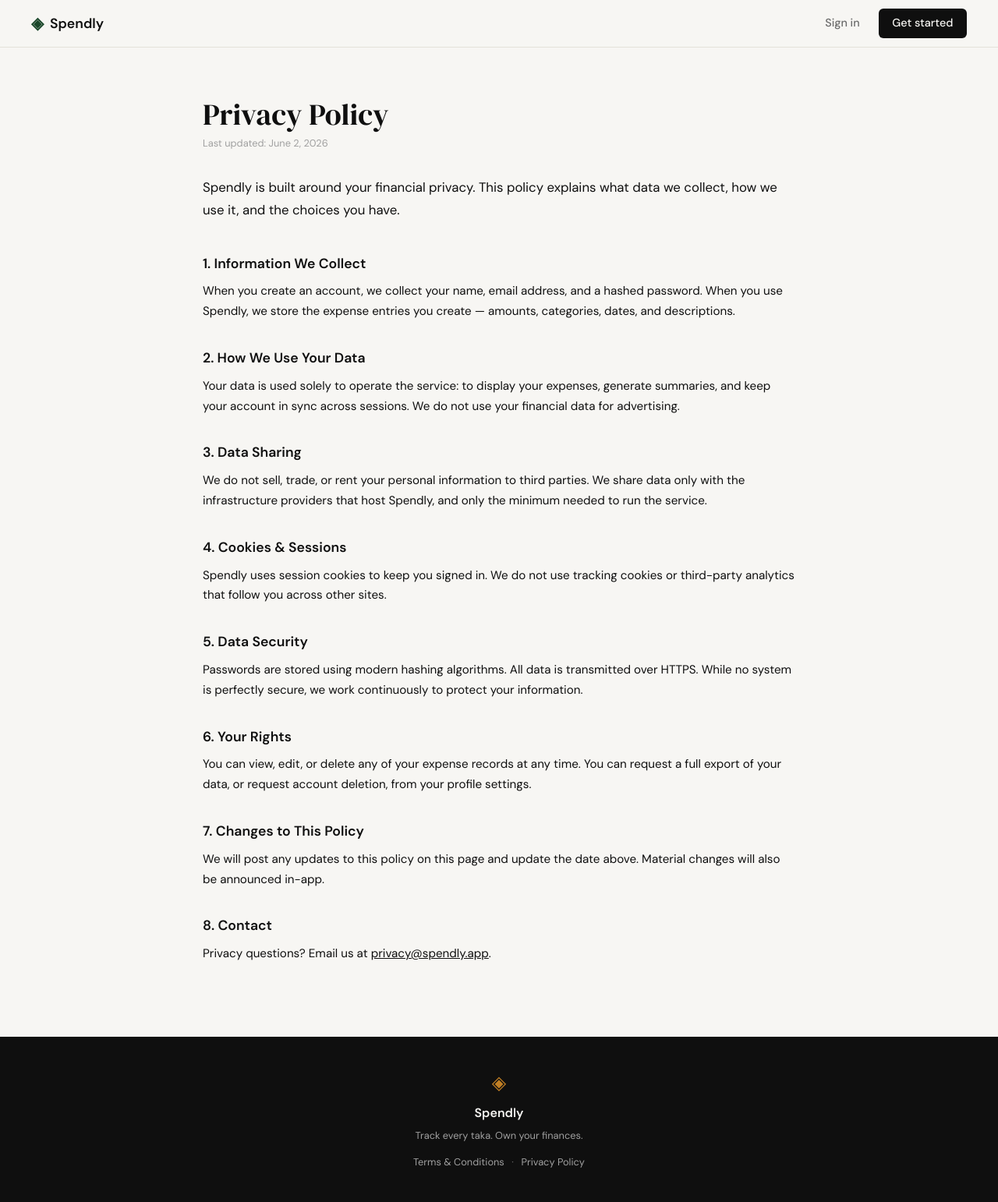
After one commit to Pranto-Paul/spendly, a Flask app: page /privacy in a window 1280 px wide. The commit adds this page. Shown: the whole page at 78% size. Run offline with Flask 3, Linux system fonts and the light colour scheme.

Commit message:
fet:add privacy-policy and terms and condition to the website

```diff
--- a/app.py
+++ b/app.py
@@ -20,6 +20,16 @@ def register():
 @app.route("/login")
 def login():
     return render_template("login.html")
+
+
+@app.route("/terms")
+def terms():
+    return render_template("terms.html")
+
+
+@app.route("/privacy")
+def privacy():
+    return render_template("privacy.html")
 
 
 # ------------------------------------------------------------------ #
--- a/static/css/style.css
+++ b/static/css/style.css
@@ -507,6 +507,78 @@ a { color: inherit; text-decoration: none; }
     color: var(--ink-faint);
 }
 
+.footer-links {
+    margin-top: 0.5rem;
+    display: flex;
+    align-items: center;
+    gap: 0.6rem;
+    font-size: 0.8rem;
+}
+
+.footer-links a {
+    color: var(--ink-faint);
+    text-decoration: none;
+    transition: color 0.2s ease;
+}
+
+.footer-links a:hover { color: var(--paper); text-decoration: underline; }
+
+.footer-links-sep { color: var(--ink-faint); opacity: 0.6; }
+
+/* ------------------------------------------------------------------ */
+/* Legal pages (Terms / Privacy)                                       */
+/* ------------------------------------------------------------------ */
+
+.legal-section {
+    padding: 4rem 1.5rem 5rem;
+    background: var(--paper);
+}
+
+.legal-container {
+    max-width: 760px;
+    margin: 0 auto;
+}
+
+.legal-title {
+    font-family: 'DM Serif Display', Georgia, serif;
+    font-size: 2.4rem;
+    font-weight: 400;
+    color: var(--ink);
+    margin: 0 0 0.3rem;
+    line-height: 1.15;
+}
+
+.legal-updated {
+    font-size: 0.8rem;
+    color: var(--ink-faint);
+    margin: 0 0 2rem;
+}
+
+.legal-intro {
+    font-size: 1.05rem;
+    line-height: 1.7;
+    color: var(--ink);
+    margin: 0 0 2.5rem;
+}
+
+.legal-heading {
+    font-family: 'DM Sans', sans-serif;
+    font-size: 1.1rem;
+    font-weight: 600;
+    color: var(--ink);
+    margin: 2rem 0 0.6rem;
+}
+
+.legal-body {
+    font-size: 0.95rem;
+    line-height: 1.7;
+    color: var(--ink);
+    margin: 0 0 0.8rem;
+}
+
+.legal-body a { color: var(--accent-1); text-decoration: underline; }
+.legal-body a:hover { color: var(--ink); }
+
 /* ------------------------------------------------------------------ */
 /* Responsive                                                          */
 /* ------------------------------------------------------------------ */
--- a/templates/base.html
+++ b/templates/base.html
@@ -34,6 +34,11 @@
             <span class="brand-icon">◈</span>
             <span class="footer-name">Spendly</span>
             <p class="footer-copy">Track every taka. Own your finances.</p>
+            <nav class="footer-links" aria-label="Legal">
+                <a href="{{ url_for('terms') }}">Terms &amp; Conditions</a>
+                <span class="footer-links-sep">·</span>
+                <a href="{{ url_for('privacy') }}">Privacy Policy</a>
+            </nav>
         </div>
     </footer>
 
--- /dev/null
+++ b/templates/privacy.html
@@ -0,0 +1,72 @@
+{% extends "base.html" %}
+
+{% block title %}Privacy Policy — Spendly{% endblock %}
+
+{% block content %}
+
+<section class="legal-section">
+    <div class="legal-container">
+        <h1 class="legal-title">Privacy Policy</h1>
+        <p class="legal-updated">Last updated: June 2, 2026</p>
+
+        <p class="legal-intro">
+            Spendly is built around your financial privacy. This policy explains what
+            data we collect, how we use it, and the choices you have.
+        </p>
+
+        <h2 class="legal-heading">1. Information We Collect</h2>
+        <p class="legal-body">
+            When you create an account, we collect your name, email address, and a
+            hashed password. When you use Spendly, we store the expense entries you
+            create — amounts, categories, dates, and descriptions.
+        </p>
+
+        <h2 class="legal-heading">2. How We Use Your Data</h2>
+        <p class="legal-body">
+            Your data is used solely to operate the service: to display your expenses,
+            generate summaries, and keep your account in sync across sessions. We do
+            not use your financial data for advertising.
+        </p>
+
+        <h2 class="legal-heading">3. Data Sharing</h2>
+        <p class="legal-body">
+            We do not sell, trade, or rent your personal information to third parties.
+            We share data only with the infrastructure providers that host Spendly,
+            and only the minimum needed to run the service.
+        </p>
+
+        <h2 class="legal-heading">4. Cookies &amp; Sessions</h2>
+        <p class="legal-body">
+            Spendly uses session cookies to keep you signed in. We do not use tracking
+            cookies or third-party analytics that follow you across other sites.
+        </p>
+
+        <h2 class="legal-heading">5. Data Security</h2>
+        <p class="legal-body">
+            Passwords are stored using modern hashing algorithms. All data is transmitted
+            over HTTPS. While no system is perfectly secure, we work continuously to
+            protect your information.
+        </p>
+
+        <h2 class="legal-heading">6. Your Rights</h2>
+        <p class="legal-body">
+            You can view, edit, or delete any of your expense records at any time.
+            You can request a full export of your data, or request account deletion,
+            from your profile settings.
+        </p>
+
+        <h2 class="legal-heading">7. Changes to This Policy</h2>
+        <p class="legal-body">
+            We will post any updates to this policy on this page and update the date
+            above. Material changes will also be announced in-app.
+        </p>
+
+        <h2 class="legal-heading">8. Contact</h2>
+        <p class="legal-body">
+            Privacy questions? Email us at
+            <a href="mailto:privacy@spendly.app">privacy@spendly.app</a>.
+        </p>
+    </div>
+</section>
+
+{% endblock %}
```
Also changed, not shown: templates/terms.html (added, +65 -0 lines).
